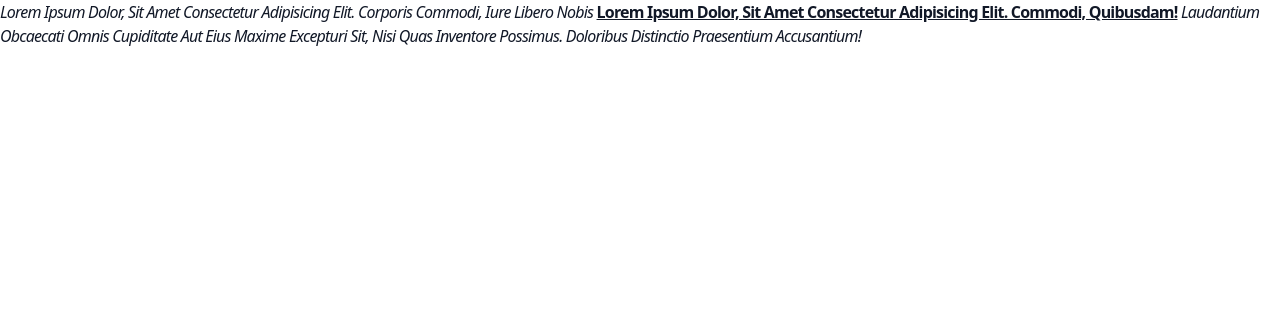
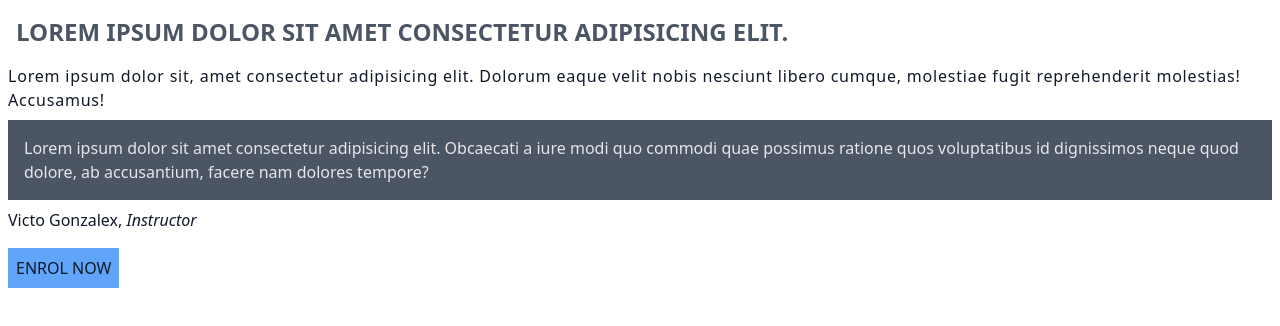
Before and after one commit to yomiaishida/Tailwind, a website: page index.html in a window 1280 px wide. Drawn offline with Linux system fonts and the light colour scheme.

Commit message:
Styling text challenge solution

```diff
--- a/index.html
+++ b/index.html
@@ -7,8 +7,12 @@
   <!-- <script src="https://cdn.tailwindcss.com"></script> -->
 </head>
 <body class="font-sans text-gray-900">
-  <!-- <div class="bg-blue-800 w-32 h-32 mb-4 px-2">Box</div>
-  <div class="bg-blue-500 w-32 h-32 mt-4">Box</div> -->
-  <p class="italic tracking-tighter capitalize">Lorem ipsum dolor, sit amet consectetur adipisicing elit. Corporis commodi, iure libero nobis <span class="not-italic font-black underline">Lorem ipsum dolor, sit amet consectetur adipisicing elit. Commodi, quibusdam!</span> laudantium obcaecati omnis cupiditate aut eius maxime excepturi sit, nisi quas inventore possimus. Doloribus distinctio praesentium accusantium!</p>
+  <h1 class="font-bold uppercase center text-gray-600 text-2xl m-4">Lorem ipsum dolor sit amet consectetur adipisicing elit.</h1>
+
+  <p class="leading-normal tracking-wider m-2">Lorem ipsum dolor sit, amet consectetur adipisicing elit. Dolorum eaque velit nobis nesciunt libero cumque, molestiae fugit reprehenderit molestias! Accusamus!</p>
+
+  <p class="bg-gray-600 text-gray-200 p-4 m-2">Lorem ipsum dolor sit amet consectetur adipisicing elit. Obcaecati a iure modi quo commodi quae possimus ratione quos voluptatibus id dignissimos neque quod dolore, ab accusantium, facere nam dolores tempore?</p>
+  <p class="m-2">Victo Gonzalex, <span class="italic">Instructor</span></p>
+  <button class="m-2 bg-blue-400 uppercase p-2">Enrol Now</button>
 </body>
 </html>
```
Also changed, not shown: dist/output.css.
